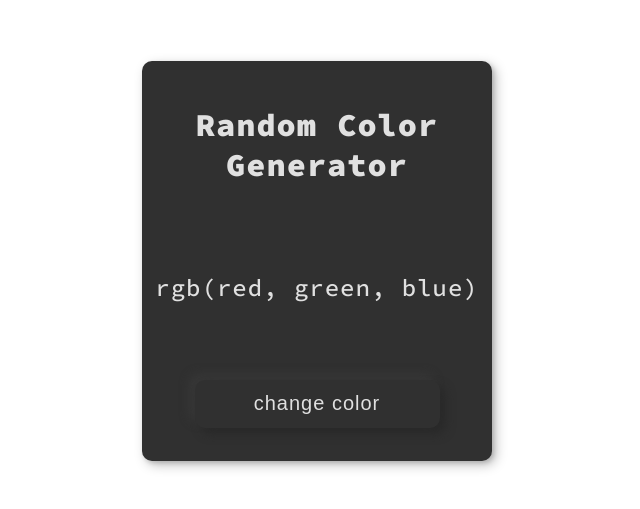
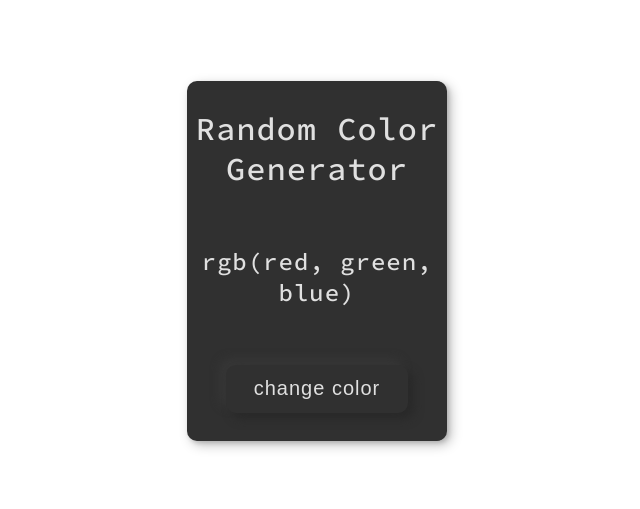
Before and after one commit to francopagnotta/Random-Color-Generator, a plain HTML site: page index.html in a window 1280 px wide. Shown: the part 139-648 px from the top of the page, without its empty margins (323-963 px from the left). Drawn offline with Linux system fonts and the light colour scheme.

Commit message:
changes in the widh of the color-generator-container

```diff
--- a/style.css
+++ b/style.css
@@ -55,14 +55,13 @@ body {
 /* TITLE CONTAINER */
 .color-generator__title {
 	text-align: center;
-	padding: 10px;
 	color: var(--color-light);
 }
 
 /* title */
 h1 {
 	font-size: var(--fontsize-h1);
-	font-weight: var(--fw-bold);
+	font-weight: var(--fw-medium);
 }
 
 
@@ -70,7 +69,6 @@ h1 {
 /* VALUES CONTAINER */
 .color-generator__values {
 	text-align: center;
-	padding: 10px;
 	color: var(--color-light);
 }
 
@@ -177,7 +175,7 @@ p {
 /* min-width 768px */
 @media screen and (min-width : 768px) {
    .color-generator__container {
-	   width: 300px;
+	   width: 250px;
 	   height: 350px;
    }
 }
@@ -185,8 +183,8 @@ p {
 /* min-width 1200px */
 @media screen and (min-width : 1200px) {
    .color-generator__container {
-	   width: 350px;
-	   height: 400px;
+	   width: 260px;
+	   height: 360px;
    }
 
    .color-generator__title {
@@ -219,8 +217,8 @@ p {
 /* min-width 1600px */
 @media screen and (min-width : 1600px) {
    .color-generator__container {
-	   width: 350px;
-	   height: 400px;
+	   width: 260px;
+	   height: 360px;
    }
 
    .color-generator__title {
```
Also changed, not shown: index.html (+1 -1 lines).
